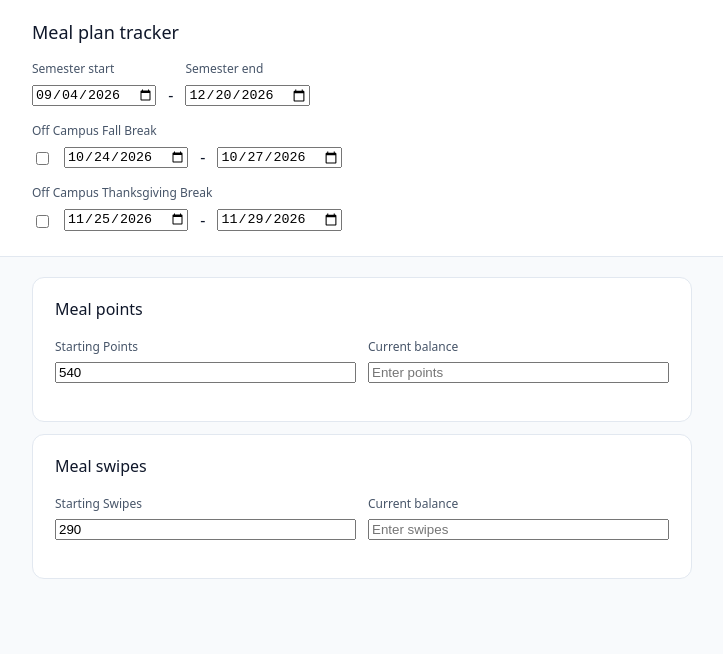
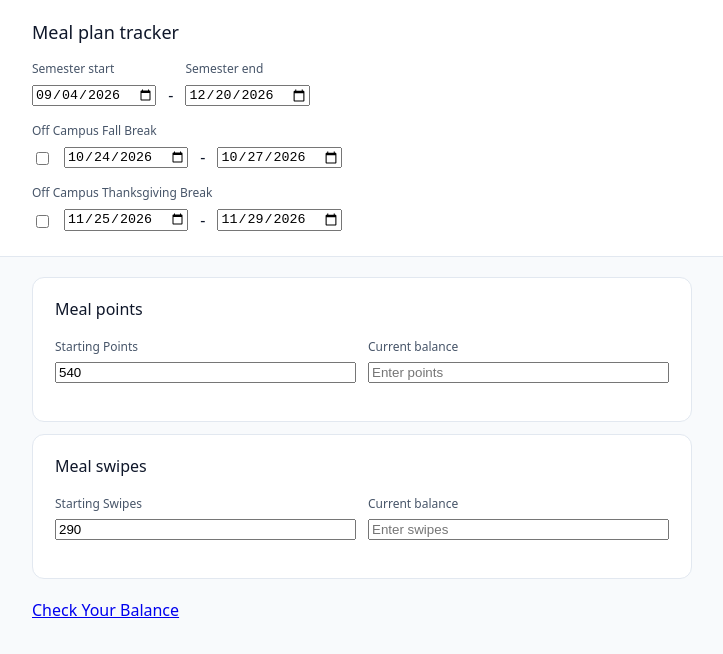
Before and after one commit to mccoogp/wesmealtracker, a Next.js app: page / in a window 1280 px wide. Shown: the top 654 px of the page, without its empty margins (278-1001 px from the left). Built offline with nearby package versions, Linux system fonts and the light colour scheme.

Commit message:
added link to check balance

```diff
--- a/app/page.jsx
+++ b/app/page.jsx
@@ -234,6 +234,12 @@ export default function App() {
           totalDays={totalDays}
         />
       </div>
+      <div style={{ maxWidth: 660, margin: "20px auto", padding: "0 16px" }}>
+      <a href="https://wesleyan-sp.transactcampus.com/eAccounts/AccountSummary.aspx" target="_blank" rel="noopener noreferrer">
+      Check Your Balance
+      </a>
+      </div>
+
     </div>
   );
 }
```
